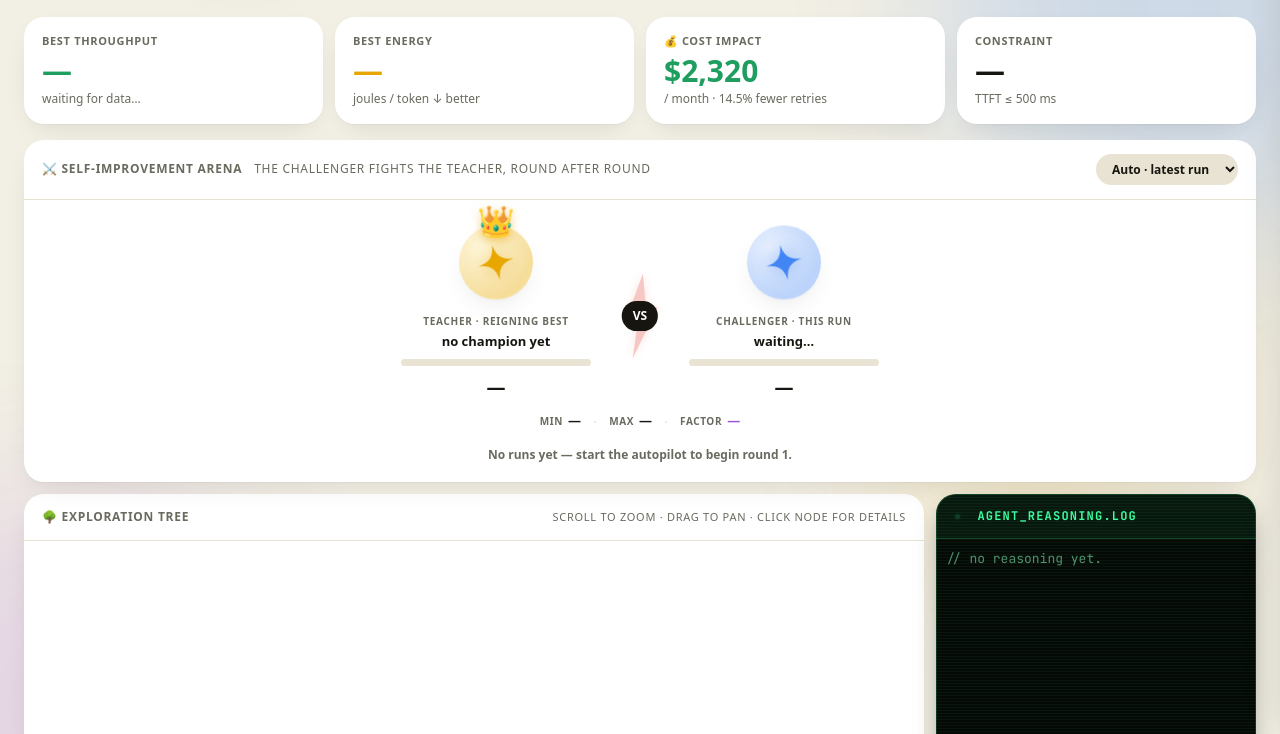
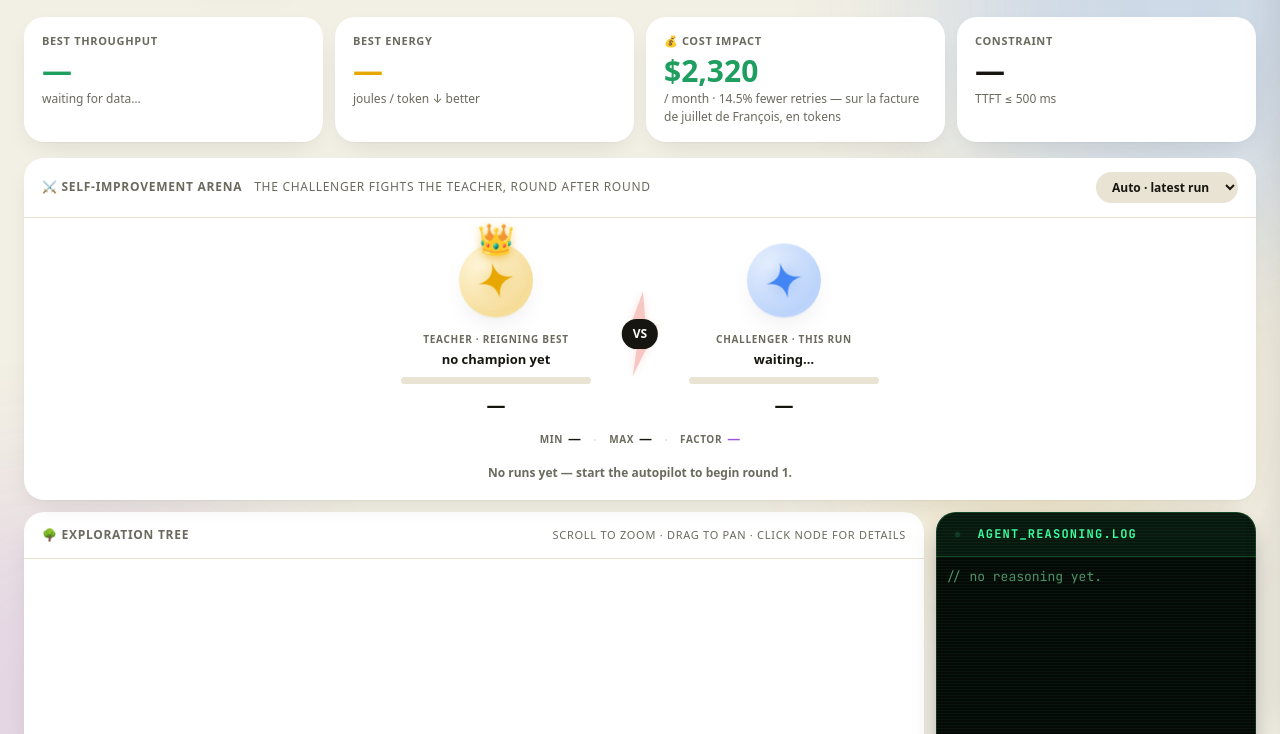
Before and after one commit to wilfred-dore/gemma-autopilot, a website: page cloudflare-live/public/index.html in a window 1280 px wide. Shown: the part 66-800 px from the top of the page. Drawn offline with nearby package versions, Linux system fonts and the light colour scheme; a web font is replaced by a local one.

Commit message:
feat(live-dashboard): mention François's July invoice in the Cost impact tile

```diff
--- a/cloudflare-live/public/index.html
+++ b/cloudflare-live/public/index.html
@@ -1222,7 +1222,7 @@ function renderSavings() {
   `;
 
   tileAmountEl.textContent = amountText;
-  tileDetailEl.textContent = `/ month · ${fmt(savedFraction * 100, 1)}% fewer retries`;
+  tileDetailEl.textContent = `/ month · ${fmt(savedFraction * 100, 1)}% fewer retries — sur la facture de juillet de François, en tokens`;
 }
 
 // ═══════════════════════════════════════════════════════════════════════════
```
